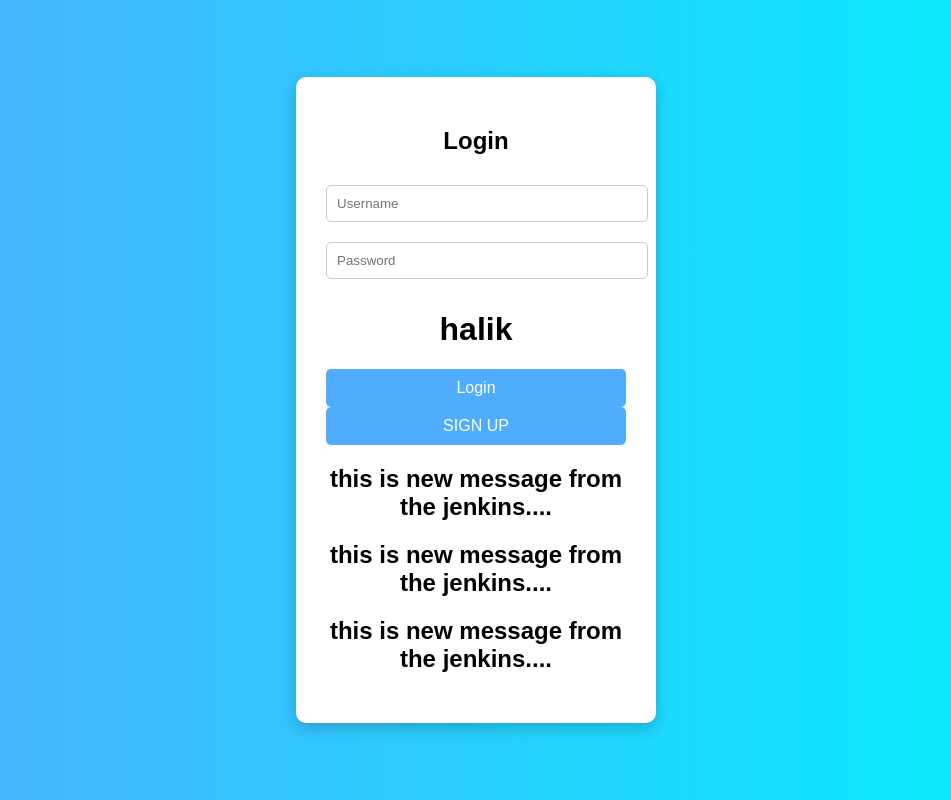
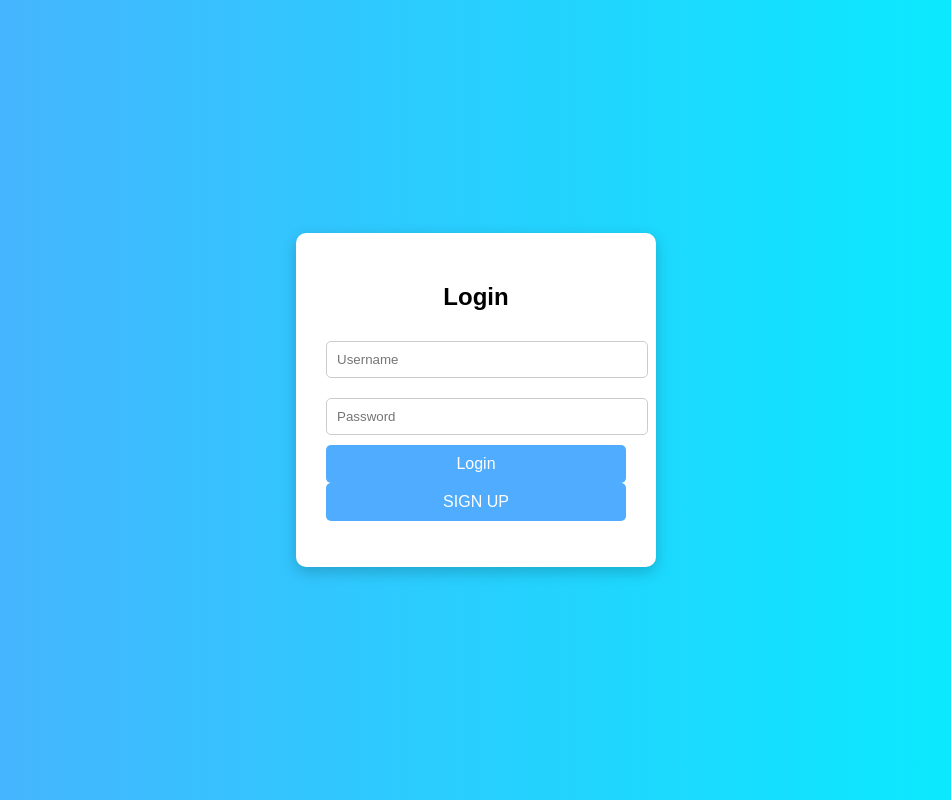
Before and after one commit to Thamizhthendral1303/jenkins, a plain HTML site: page index.html in a window 1280 px wide. Shown: the whole page, without its empty margins (164-1115 px from the left). Drawn offline with Linux system fonts and the light colour scheme.

Commit message:
first commit

```diff
--- a/index.html
+++ b/index.html
@@ -14,12 +14,10 @@
 
         <input type="text" id="username" placeholder="Username">
         <input type="password" id="password" placeholder="Password">
-<h1>halik</h1>
+
         <button onclick="login()">Login</button>
         <button onclick="login()">SIGN UP</button>
-<h2>this is new message from the jenkins....</h2>
-<h2>this is new message from the jenkins....</h2>
-<h2>this is new message from the jenkins....</h2>
+
         <p id="message"></p>
     </div>
 </div>
```
